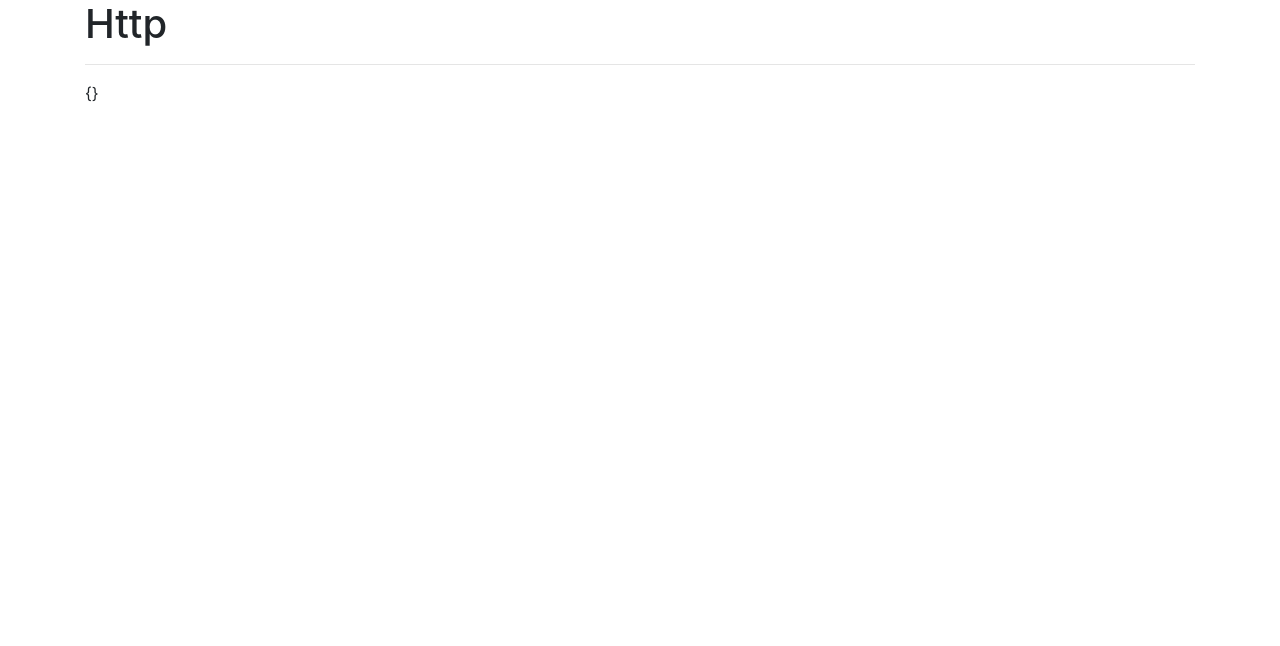
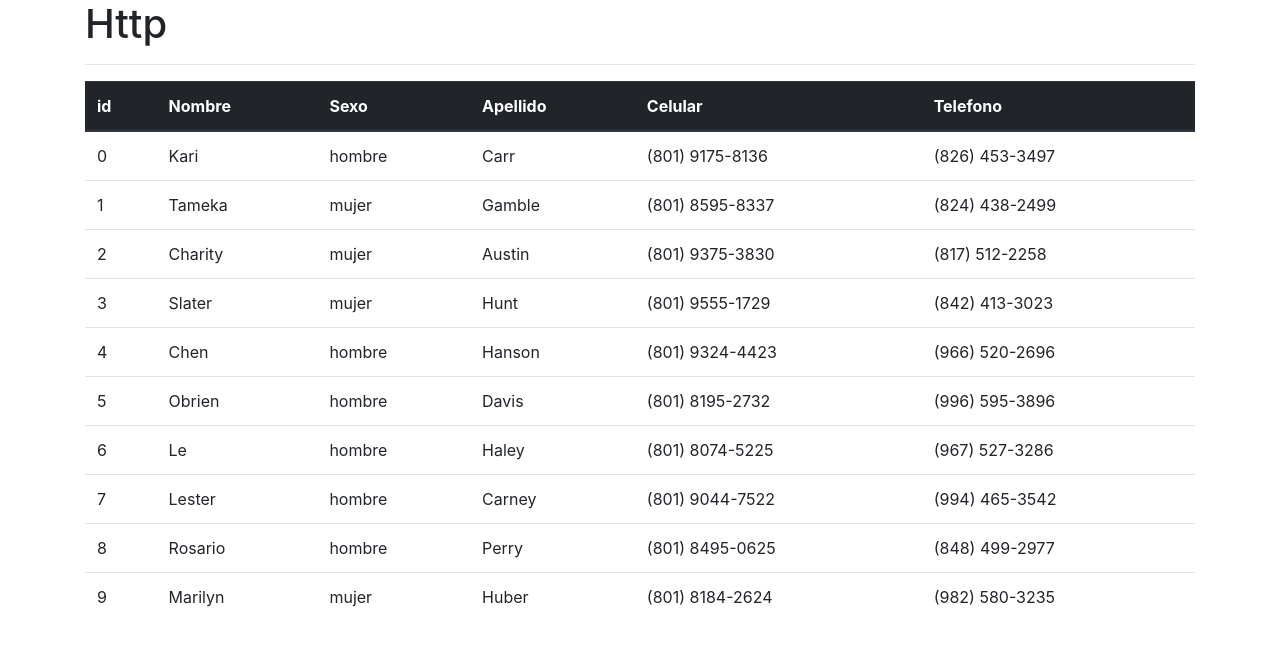
Before and after one commit to ecreyes/AngularJs, a plain HTML site: page Ejercicio 04/index.html in a window 1280 px wide. Drawn offline with nearby package versions, Linux system fonts and the light colour scheme.

Commit message:
tabla y petición http

```diff
--- a/Ejercicio 04/index.html
+++ b/Ejercicio 04/index.html
@@ -13,7 +13,28 @@
     <div class="container" ng-controller="mainCtrl">
         <h1>Http</h1>
         <hr>
-        {{profesores | json}}
+        <table class="table">
+            <thead class="thead-dark">
+                <tr>
+                <th scope="col">id</th>
+                <th scope="col">Nombre</th>
+                <th scope="col">Sexo</th>
+                <th scope="col">Apellido</th>
+                <th scope="col">Celular</th>
+                <th scope="col">Telefono</th>
+                </tr>
+            </thead>
+            <tbody>
+                <tr ng-repeat="prof in profesores">
+                    <td>{{prof.id}}</td>
+                    <td>{{prof.nombre}}</td>
+                    <td>{{prof.sexo}}</td>
+                    <td>{{prof.snombre}}</td>
+                    <td>{{prof.celular}}</td>
+                    <td>{{prof.telefono}}</td>
+                </tr>
+            </tbody>
+        </table>
     </div>
 
     <script src="https://code.jquery.com/jquery-3.3.1.slim.min.js" integrity="sha384-q8i/X+965DzO0rT7abK41JStQIAqVgRVzpbzo5smXKp4YfRvH+8abtTE1Pi6jizo" crossorigin="anonymous"></script>
--- a/Ejercicio 04/js/app.js
+++ b/Ejercicio 04/js/app.js
@@ -2,8 +2,9 @@ var app = angular.module('myApp',[]);
 
 app.controller('mainCtrl',['$scope','$http',function($scope,$http){
   $scope.profesores = {};
-  $http.get('json/profesores.json').then(function(data){
-    console.log(data);
+  $http.get('json/profesores.json').then(function(resultado){
+    //console.log(resultado.data.profesores);
+    $scope.profesores = resultado.data.profesores;
   });
 
 }]);
```
